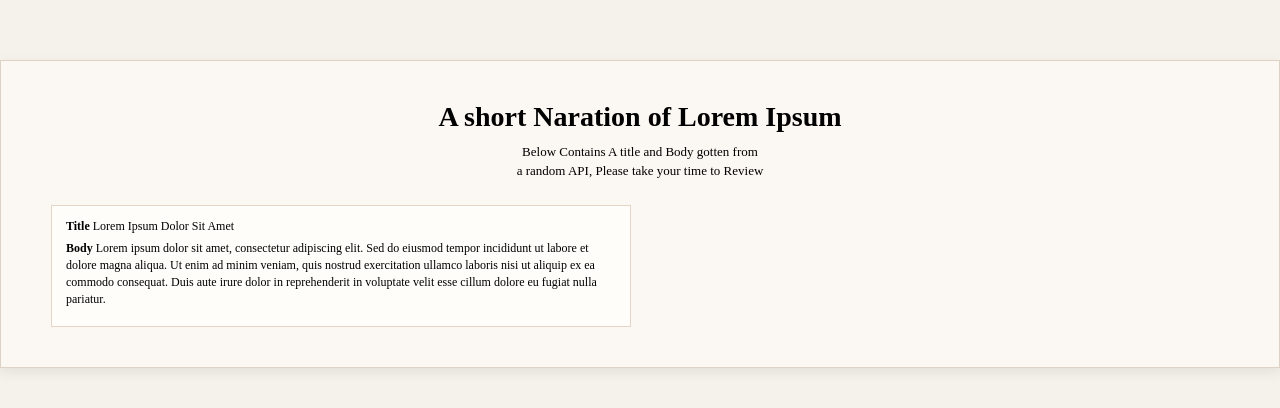
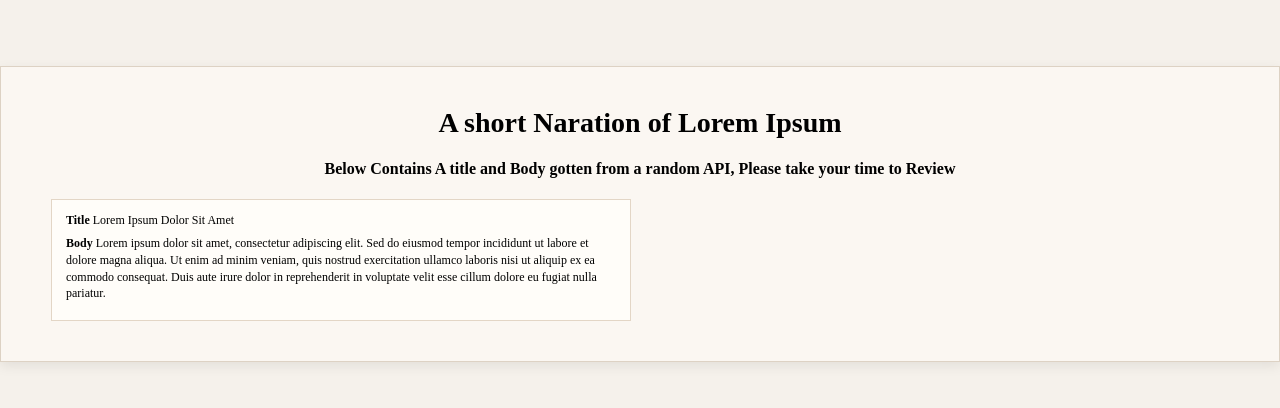
Before and after one commit to acciojob/lorem-redux-handesaurabh, a React app: page / in a window 1280 px wide. Shown: the part 186-594 px from the top of the page. Built offline with nearby package versions, Linux system fonts and the light colour scheme; no server answers.

Commit message:
Update App.js

```diff
--- a/src/components/App.js
+++ b/src/components/App.js
@@ -1,7 +1,7 @@
 import React, { useEffect } from 'react';
 import { useSelector, useDispatch } from 'react-redux';
 import { fetchLoremData } from '../actions/loremActions';
-import './../styles/App.css';
+import './../styles/App.css';;
 
 const App = () => {
   const dispatch = useDispatch();
@@ -14,11 +14,14 @@ const App = () => {
   return (
     <div className="page">
       <div className="card">
+        {/* EXACT heading text */}
         <h1 className="main-title">A short Naration of Lorem Ipsum</h1>
-        <p className="subtitle">
-          Below Contains A title and Body gotten from<br />
+
+        {/* Intro text as h4 because the tests look for h4 */}
+        <h4 className="intro-text">
+          Below Contains A title and Body gotten from
           a random API, Please take your time to Review
-        </p>
+        </h4>
 
         {loading && (
           <h4 data-testid="loading" className="loading-text">
@@ -34,10 +37,10 @@ const App = () => {
 
         {!loading && !error && (
           <ul className="grid-container">
-            {data && data.length > 0 ? (
-              data.slice(0, 6).map((post, index) => (
+            {(data && data.length > 0 ? data : []).slice(0, 6).map((post, index) => (
               <li key={index} className="grid-item" data-testid="post-item">
-                  <p className="title">
+                <p className="title" data-testid="post-title">
+                  {/* IMPORTANT: no colon, just "Title " */}
                   <span className="label">Title </span>
                   {post.title}
                 </p>
@@ -46,10 +49,7 @@ const App = () => {
                   {post.body}
                 </p>
               </li>
-              ))
-            ) : (
-              <li>No posts available</li>
-            )}
+            ))}
           </ul>
         )}
       </div>
@@ -58,3 +58,4 @@ const App = () => {
 };
 
 export default App;
+;
```
Lines whose indentation alone changed are shown as unchanged.
